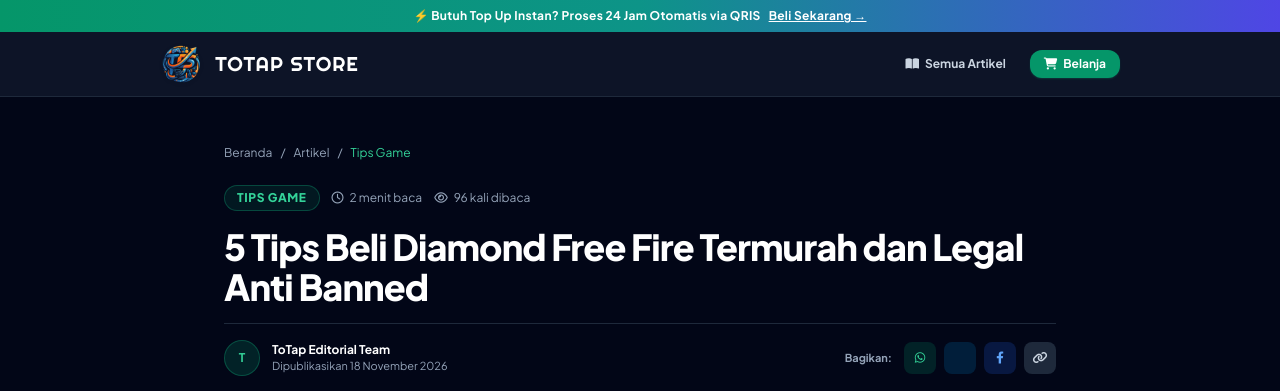
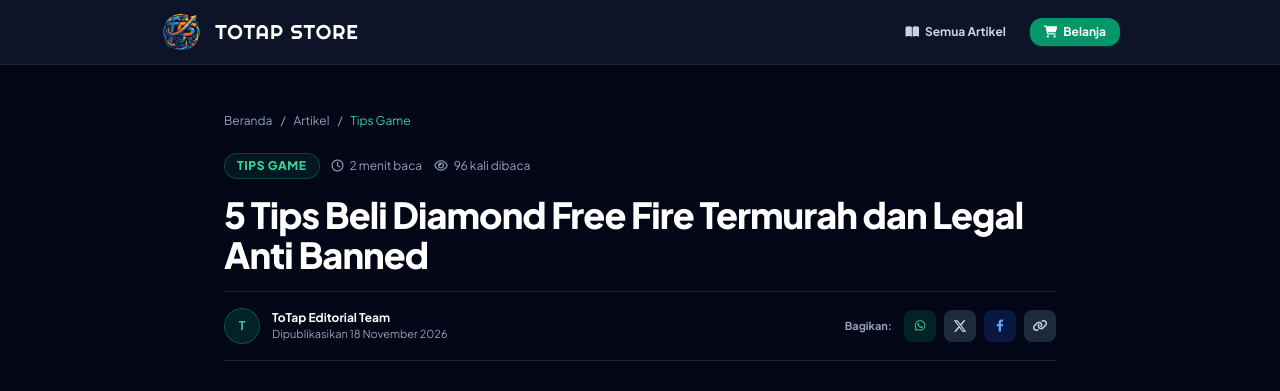
Before and after one commit to Gabr1elGaby/ToTap-Store, a Laravel app: page /artikel/5-tips-beli-diamond-free-fire-termurah-legal in a window 1280 px wide. Shown: the top 391 px of the page. Run offline with Laravel 12, Linux system fonts and the light colour scheme; data comes from the database, SQL or seed files in the repository; style sheets or scripts are compiled from the project's sources; some libraries are stand-ins or nearby versions.

Commit message:
fix(articles): remove misleading top promo banner and fix X icon with native SVG

```diff
--- a/resources/views/articles/index.blade.php
+++ b/resources/views/articles/index.blade.php
@@ -44,12 +44,6 @@
 <body class="bg-slate-950 text-slate-100 min-h-screen flex flex-col selection:bg-emerald-500 selection:text-white">
     <!-- Google Tag Manager (noscript) -->
     <noscript><iframe src="https://www.googletagmanager.com/ns.html?id=GTM-NVR2XKKS" height="0" width="0" style="display:none;visibility:hidden"></iframe></noscript>
-
-    <!-- Top Announcement Bar -->
-    <div class="bg-gradient-to-r from-emerald-600 via-teal-600 to-indigo-600 text-white text-[11px] sm:text-xs py-2 px-4 text-center font-bold tracking-wide shadow-sm flex items-center justify-center gap-2">
-        <span>⚡ Promo Spesial Hari Ini! Top Up Game & Aplikasi Premium Diskon s/d 50%</span>
-        <a href="{{ url('/') }}" class="underline hover:text-emerald-200 transition">Beli Sekarang →</a>
-    </div>
 
     <!-- Header / Navbar -->
     <header class="sticky top-0 z-40 bg-slate-900/90 backdrop-blur-md border-b border-slate-800">
--- a/resources/views/articles/show.blade.php
+++ b/resources/views/articles/show.blade.php
@@ -159,12 +159,6 @@
     <!-- Google Tag Manager (noscript) -->
     <noscript><iframe src="https://www.googletagmanager.com/ns.html?id=GTM-NVR2XKKS" height="0" width="0" style="display:none;visibility:hidden"></iframe></noscript>
 
-    <!-- Top Announcement Bar -->
-    <div class="bg-gradient-to-r from-emerald-600 via-teal-600 to-indigo-600 text-white text-[11px] sm:text-xs py-2 px-4 text-center font-bold tracking-wide shadow-sm flex items-center justify-center gap-2">
-        <span>⚡ Butuh Top Up Instan? Proses 24 Jam Otomatis via QRIS</span>
-        <a href="{{ url('/') }}" class="underline hover:text-emerald-200 transition">Beli Sekarang →</a>
-    </div>
-
     <!-- Header / Navbar -->
     <header class="sticky top-0 z-40 bg-slate-900/90 backdrop-blur-md border-b border-slate-800">
         <div class="max-w-5xl mx-auto px-4 sm:px-6 lg:px-8 h-16 flex items-center justify-between">
@@ -233,8 +227,10 @@
                     <a href="https://api.whatsapp.com/send?text={{ urlencode($article->title . ' ' . url()->current()) }}" target="_blank" title="Share ke WhatsApp" class="w-8 h-8 rounded-lg bg-emerald-600/20 text-emerald-400 hover:bg-emerald-600 hover:text-white transition flex items-center justify-center">
                         <i class="fab fa-whatsapp"></i>
                     </a>
-                    <a href="https://twitter.com/intent/tweet?text={{ urlencode($article->title) }}&url={{ urlencode(url()->current()) }}" target="_blank" title="Share ke X / Twitter" class="w-8 h-8 rounded-lg bg-sky-600/20 text-sky-400 hover:bg-sky-600 hover:text-white transition flex items-center justify-center">
-                        <i class="fab fa-x-twitter"></i>
+                    <a href="https://twitter.com/intent/tweet?text={{ urlencode($article->title) }}&url={{ urlencode(url()->current()) }}" target="_blank" title="Share ke X" class="w-8 h-8 rounded-lg bg-slate-800 text-slate-300 hover:bg-slate-700 hover:text-white transition flex items-center justify-center">
+                        <svg class="w-3.5 h-3.5 fill-current" viewBox="0 0 24 24" aria-hidden="true">
+                            <path d="M18.244 2.25h3.308l-7.227 8.26 8.502 11.24H16.17l-5.214-6.817L4.99 21.75H1.68l7.73-8.835L1.254 2.25H8.08l4.713 6.231zm-1.161 17.52h1.833L7.084 4.126H5.117z"></path>
+                        </svg>
                     </a>
                     <a href="https://www.facebook.com/sharer/sharer.php?u={{ urlencode(url()->current()) }}" target="_blank" title="Share ke Facebook" class="w-8 h-8 rounded-lg bg-blue-600/20 text-blue-400 hover:bg-blue-600 hover:text-white transition flex items-center justify-center">
                         <i class="fab fa-facebook-f"></i>
```
